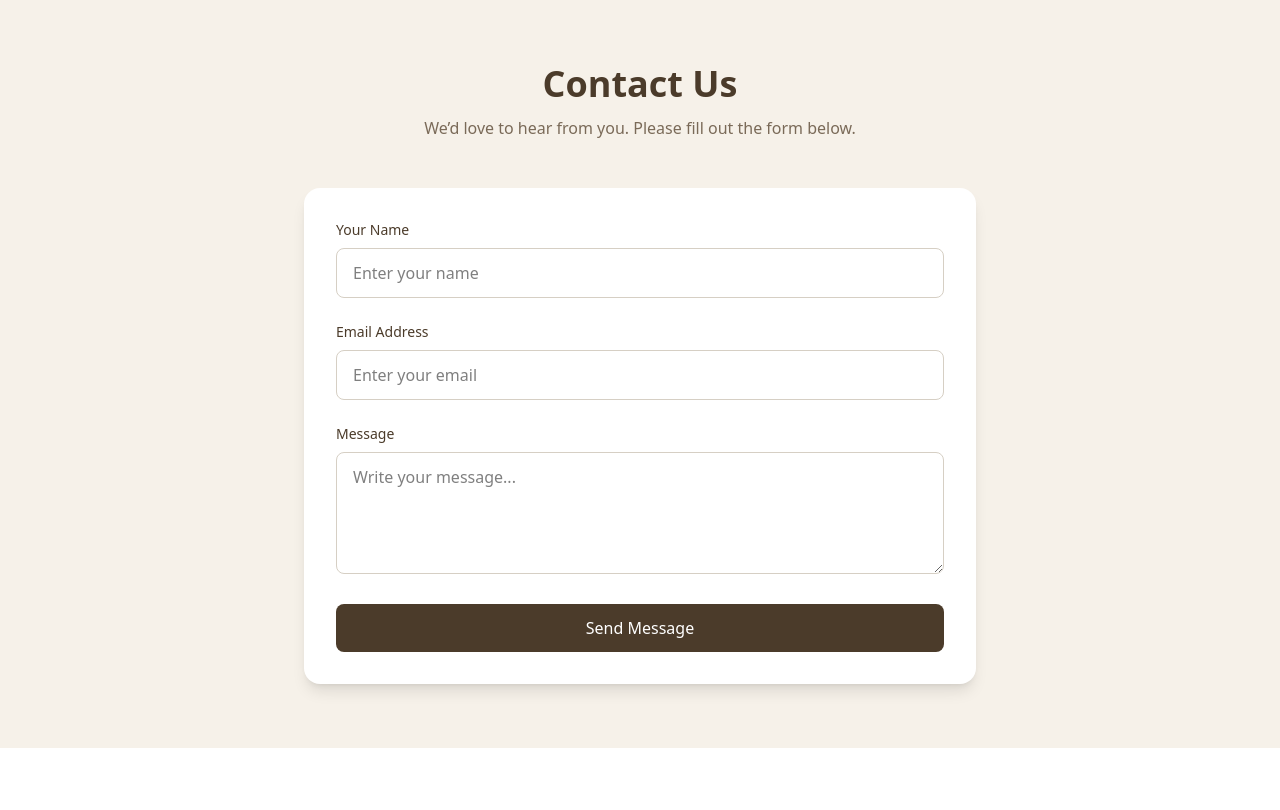
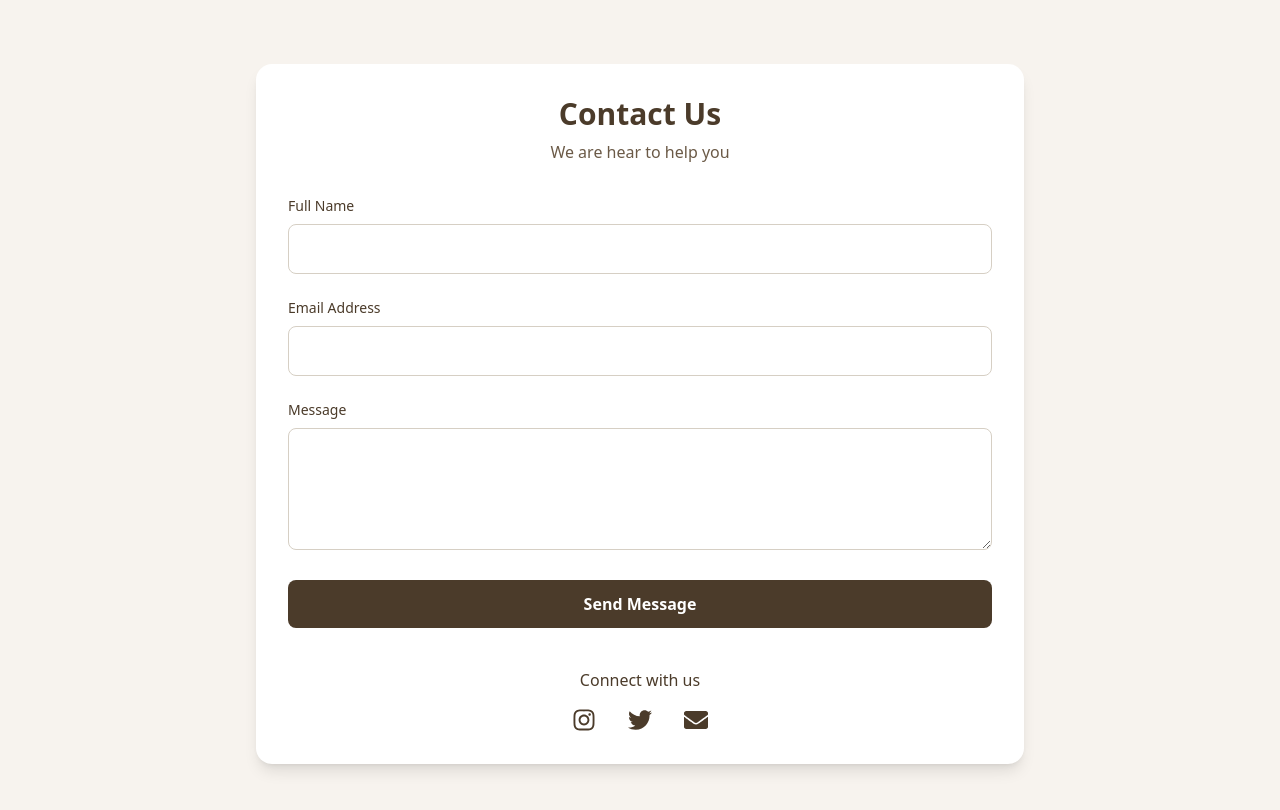
Before and after one commit to Shrilesh-Dhobale/icp12-group-project-4-react-dermacart-website, a React (Vite) app: page / in a window 1280 px wide. Shown: the top 810 px of the page. Built offline with nearby package versions, Linux system fonts and the light colour scheme.

Commit message:
initial commit

```diff
--- a/package.json
+++ b/package.json
@@ -14,6 +14,7 @@
     "@tailwindcss/vite": "^4.1.18",
     "react": "^19.2.0",
     "react-dom": "^19.2.0",
+    "react-icons": "^5.5.0",
     "react-router": "^7.11.0",
     "tailwindcss": "^4.1.18"
   },
--- a/src/views/Contact.jsx
+++ b/src/views/Contact.jsx
@@ -1,25 +1,48 @@
+import { useState } from "react";
+import { FaInstagram, FaTwitter, FaEnvelope } from "react-icons/fa";
+
 export default function Contact() {
+  const [submitted, setSubmitted] = useState(false);
+
+  const handleSubmit = (e) => {
+    e.preventDefault();
+    setSubmitted(true);
+
+    // reset message after 4 seconds
+    setTimeout(() => {
+      setSubmitted(false);
+    }, 4000);
+  };
+
   return (
-    <section className="bg-[#f6f1e9] py-16 px-6">
-      <div className="max-w-3xl mx-auto text-center">
-        <h2 className="text-4xl font-semibold text-[#4b3b2a]">
+    <div className="min-h-screen bg-[#f7f3ee] px-6 py-16">
+      <div className="mx-auto max-w-3xl bg-white rounded-2xl shadow-lg p-8">
+        {/* Heading */}
+        <h2 className="text-3xl font-semibold text-center text-[#4b3b2a]">
           Contact Us
         </h2>
-        <p className="mt-3 text-[#7a6a58]">
-          We’d love to hear from you. Please fill out the form below.
+        <p className="mt-2 text-center text-[#6b5a47]">
+          We are hear to help you
         </p>
+
+        {/* Success Message */}
+        {submitted && (
+          <div className="mt-6 rounded-lg bg-green-100 text-green-700 px-4 py-3 text-center font-medium">
+            ✅ Your message has been sent successfully!
           </div>
+        )}
 
-      <form className="mt-12 max-w-2xl mx-auto bg-white rounded-2xl shadow-lg p-8 space-y-6">
+        {/* Form */}
+        <form onSubmit={handleSubmit} className="mt-8 space-y-6">
           {/* Name */}
           <div>
             <label className="block text-sm font-medium text-[#4b3b2a]">
-            Your Name
+              Full Name
             </label>
             <input
               type="text"
-            placeholder="Enter your name"
-            className="mt-2 w-full rounded-lg border border-[#d6cfc4] px-4 py-3 focus:outline-none focus:ring-2 focus:ring-[#c2a57c]"
+              required
+              className="mt-2 w-full rounded-lg border border-[#d6cfc4] px-4 py-3 focus:outline-none focus:ring-2 focus:ring-[#b89b7a]"
             />
           </div>
 
@@ -30,8 +53,8 @@ export default function Contact() {
             </label>
             <input
               type="email"
-            placeholder="Enter your email"
-            className="mt-2 w-full rounded-lg border border-[#d6cfc4] px-4 py-3 focus:outline-none focus:ring-2 focus:ring-[#c2a57c]"
+              required
+              className="mt-2 w-full rounded-lg border border-[#d6cfc4] px-4 py-3 focus:outline-none focus:ring-2 focus:ring-[#b89b7a]"
             />
           </div>
 
@@ -42,19 +65,54 @@ export default function Contact() {
             </label>
             <textarea
               rows="4"
-            placeholder="Write your message..."
-            className="mt-2 w-full rounded-lg border border-[#d6cfc4] px-4 py-3 focus:outline-none focus:ring-2 focus:ring-[#c2a57c]"
+              required
+              className="mt-2 w-full rounded-lg border border-[#d6cfc4] px-4 py-3 focus:outline-none focus:ring-2 focus:ring-[#b89b7a]"
             ></textarea>
           </div>
 
           {/* Button */}
           <button
             type="submit"
-          className="w-full bg-[#4b3b2a] text-white py-3 rounded-lg font-medium hover:bg-[#3a2e21] transition"
+            className="w-full rounded-lg bg-[#4b3b2a] py-3 text-white font-semibold hover:bg-[#b89b7a] transition"
           >
             Send Message
           </button>
         </form>
-    </section>
+
+        {/* Social Icons */}
+        <div className="mt-10 text-center">
+          <p className="text-[#4b3b2a] font-medium mb-4">
+            Connect with us
+          </p>
+
+          <div className="flex justify-center gap-8 text-2xl text-[#4b3b2a]">
+            <a
+              href="https://instagram.com"
+              target="_blank"
+              rel="noreferrer"
+              className="hover:text-[#b89b7a] transition"
+            >
+              <FaInstagram />
+            </a>
+
+            <a
+              href="https://twitter.com"
+              target="_blank"
+              rel="noreferrer"
+              className="hover:text-[#b89b7a] transition"
+            >
+              <FaTwitter />
+            </a>
+
+            <a
+              href="mailto:support@dermacart.com"
+              className="hover:text-[#b89b7a] transition"
+            >
+              <FaEnvelope />
+            </a>
+          </div>
+        </div>
+      </div>
+    </div>
   );
 }
```
Also changed, not shown: 1 other file (tests, documents, lock files or other folders). Lines whose indentation alone changed are shown as unchanged.
